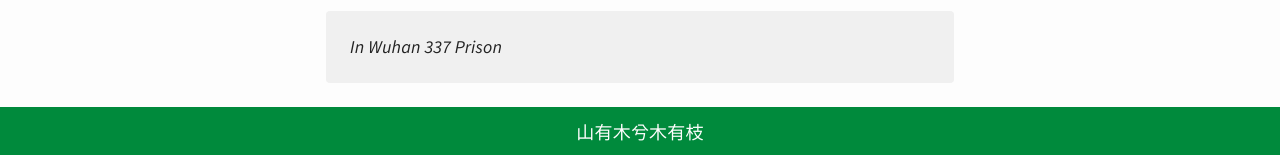
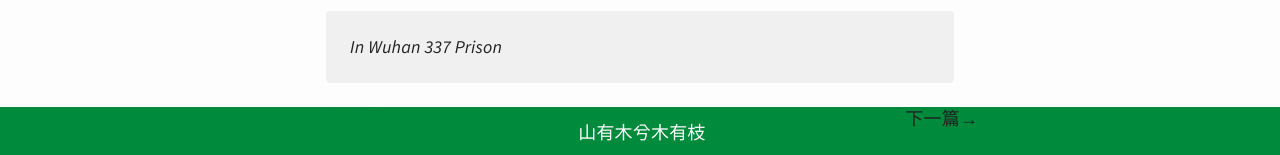
Before and after one commit to bitchild/bitchild.github.io, a Jekyll site: the page built from _posts/2015-5-11-implement-Github-Page-Jekyll.md, in a window 1280 px wide. Shown: the part 2207-2362 px from the top of the page. Built offline with Jekyll 4.4.1, drawn with Linux system fonts in a browser that asks for light colours; comment, search, counter and statistics services are not loaded.

Commit message:
Update post.html

```diff
--- a/_layouts/post.html
+++ b/_layouts/post.html
@@ -10,3 +10,33 @@
 
 	</div>
 </article>
+
+  <ul class="pager" stytle="margin:0px;">
+    {% if page.next %}
+    <li style="float:left;list-style-type:none;"><a href="http://xiaoyu33.github.io{{ page.next.id }}" title="上一篇"> &larr; 上一篇</a></li>
+    {% else %}
+    <li style="float:left;list-style-type:none;">&larr; 上一篇</li>
+    {% endif %}
+    {% if page.previous %}
+    <li style="float:right;list-style-type:none;"><a href="http://xiaoyu33.github.io{{ page.previous.id }}" title="下一篇">下一篇&rarr;</a></li>
+    {% else %}
+    <li style="float:right;list-style-type:none;">下一篇&rarr;</li>
+    {% endif %}
+  </ul>
+
+<!-- 多说评论框 start -->
+<div class="ds-thread" data-thread-key="{{ page.id }}" data-title="{{ page.title }}" data-url="http://xiaoyu33.github.io{{ page.id }}"></div>
+<!-- 多说评论框 end -->
+<!-- 多说公共JS代码 start (一个网页只需插入一次) -->
+<script type="text/javascript">
+var duoshuoQuery = {short_name:"cuckoo"};
+	(function() {
+		var ds = document.createElement('script');
+		ds.type = 'text/javascript';ds.async = true;
+		ds.src = (document.location.protocol == 'https:' ? 'https:' : 'http:') + '//static.duoshuo.com/embed.js';
+		ds.charset = 'UTF-8';
+		(document.getElementsByTagName('head')[0]
+		 || document.getElementsByTagName('body')[0]).appendChild(ds);
+	})();
+	</script>
+<!-- 多说公共JS代码 end -->
```
